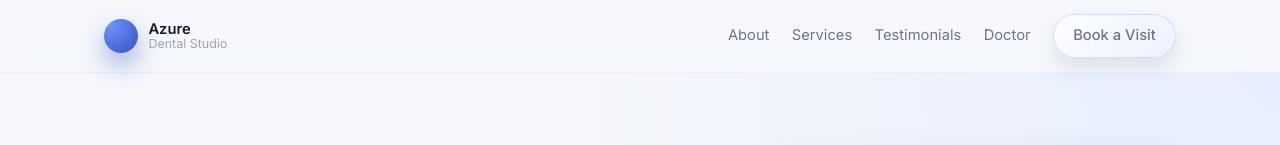
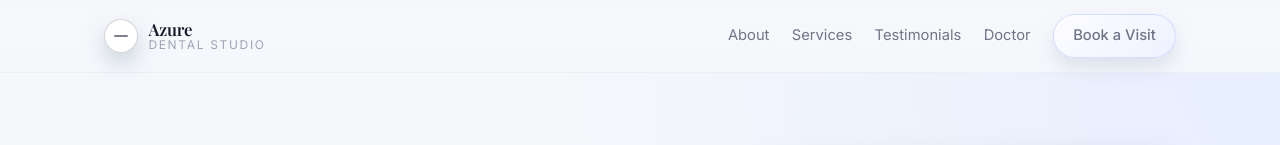
Before and after one commit to fotisan/dentist, a plain HTML site: page index.html in a window 1280 px wide. Shown: the top 145 px of the page. Drawn offline with nearby package versions, Linux system fonts and the light colour scheme; grey boxes are pictures that could not be loaded.

Commit message:
Update style.css

```diff
--- a/style.css
+++ b/style.css
@@ -167,42 +167,59 @@ ul {
   height: var(--nav-height);
 }
 
-/* Logo */
+/* =========================================================
+   PREMIUM LOGO
+========================================================= */
+
 .logo {
   display: inline-flex;
   align-items: center;
   gap: 0.65rem;
-  font-weight: 600;
 }
 
+/* Circular minimal mark */
 .logo-mark {
   width: 34px;
   height: 34px;
   border-radius: 999px;
-  background: radial-gradient(circle at 20% 20%, #6e91ff, #3454bf);
-  color: #fff;
-  font-size: 0.8rem;
+  border: 1.2px solid rgba(21, 25, 41, 0.18);
+  background: #ffffff;
   display: inline-flex;
   align-items: center;
   justify-content: center;
-  box-shadow: 0 12px 24px rgba(52, 84, 191, 0.45);
+  position: relative;
+  box-shadow: 0 10px 22px rgba(148, 163, 184, 0.45);
 }
 
+/* λεπτή γραμμή μέσα, σαν design detail */
+.logo-line {
+  width: 14px;
+  height: 1.6px;
+  border-radius: 999px;
+  background: rgba(21, 25, 41, 0.55);
+}
+
+/* Wordmark */
 .logo-text {
   display: flex;
   flex-direction: column;
-  font-size: 0.92rem;
-  line-height: 1.1;
+  line-height: 1.05;
 }
 
-.logo-text span:first-child {
+.logo-main {
+  font-family: "Playfair Display", "Times New Roman", serif;
   font-weight: 600;
+  font-size: 1.05rem;
+  letter-spacing: -0.01em;
 }
 
-.logo-text span:last-child {
-  font-weight: 400;
+.logo-sub {
+  font-family: "Inter", system-ui, -apple-system, BlinkMacSystemFont,
+    "Segoe UI", sans-serif;
+  font-size: 0.75rem;
   color: var(--text-soft);
-  font-size: 0.78rem;
+  letter-spacing: 0.14em;
+  text-transform: uppercase;
 }
 
 /* Nav */
@@ -919,12 +936,22 @@ textarea:focus-visible {
   max-width: 20rem;
 }
 
+/* Footer variant του logo-mark */
 .site-footer .logo-mark {
   background: radial-gradient(circle at 20% 20%, #7f9dff, #4b5fd1);
   box-shadow: 0 10px 22px rgba(129, 140, 248, 0.65);
+  border-color: rgba(129, 140, 248, 0.8);
 }
 
-.site-footer .logo-text span:last-child {
+.site-footer .logo-line {
+  background: rgba(248, 250, 252, 0.9);
+}
+
+.site-footer .logo-main {
+  color: #e5e7f5;
+}
+
+.site-footer .logo-sub {
   color: #9ca3c4;
 }
 
```
